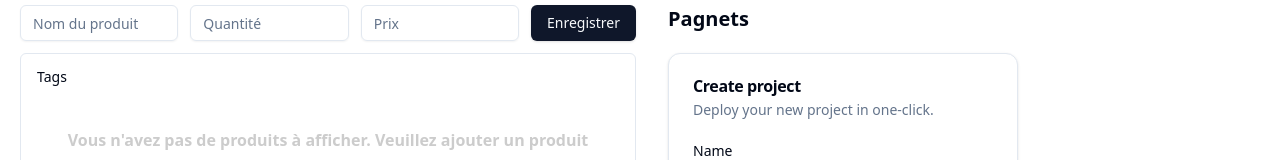
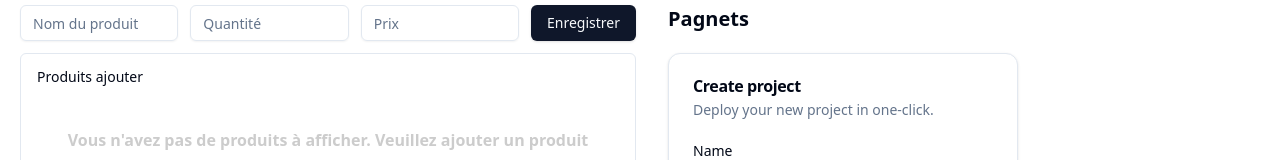
Before and after one commit to yannhallage/reactwithshadcnui, a React (Vite) app: page / in a window 1280 px wide. Shown: the part 205-365 px from the top of the page. Built offline with nearby package versions, Linux system fonts and the light colour scheme.

Commit message:
`Update ScrollAreaDemo component: change 'Tags' to 'Produits ajouter' in header`

```diff
--- a/src/myComponents/ScrollAreaDemo.jsx
+++ b/src/myComponents/ScrollAreaDemo.jsx
@@ -12,7 +12,7 @@ const ScrollAreaDemo = ({ children }) => {
   return (
     <ScrollArea className="h-72 w-full rounded-md border">
       <div className="p-4">
-        <h4 className="mb-4 text-sm font-medium leading-none">Tags</h4>
+        <h4 className="mb-4 text-sm font-medium leading-none">Produits ajouter</h4>
         {
           children.length == 0 ? (
             <DivMessage />
```
